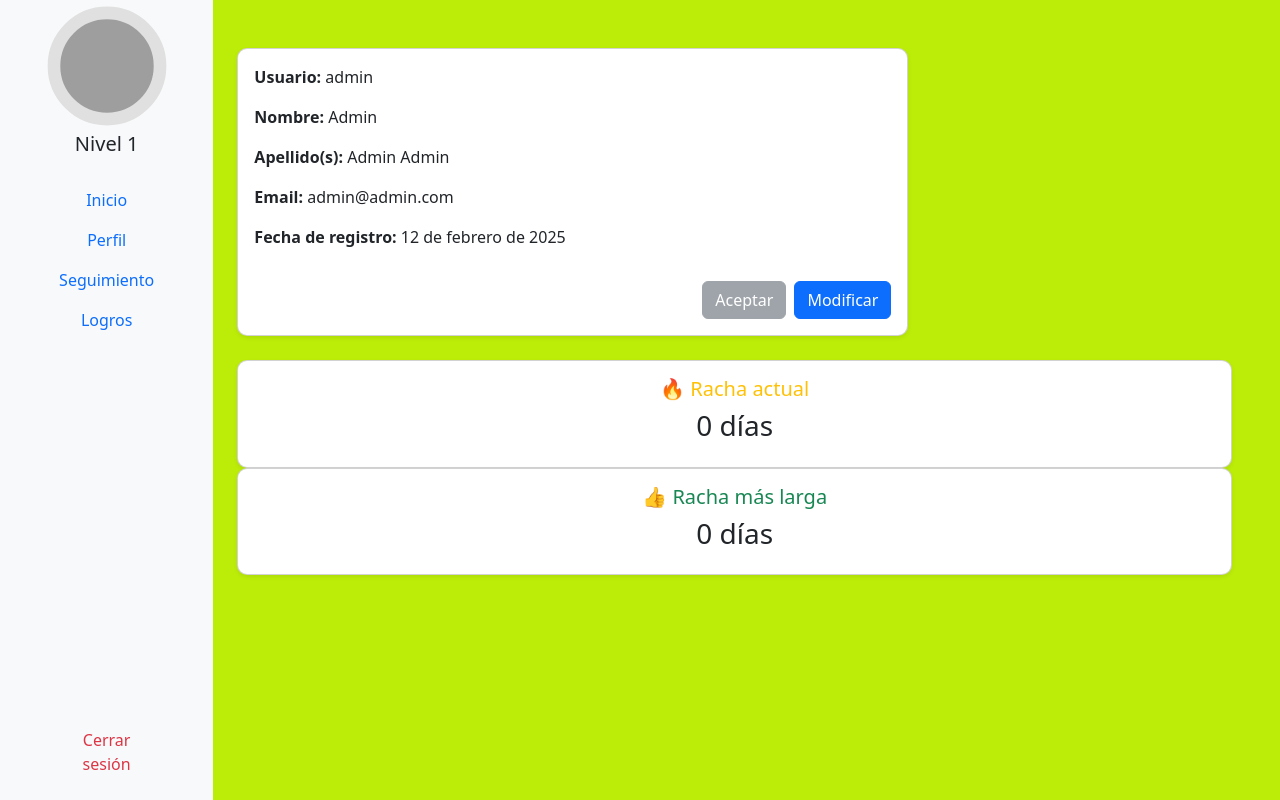
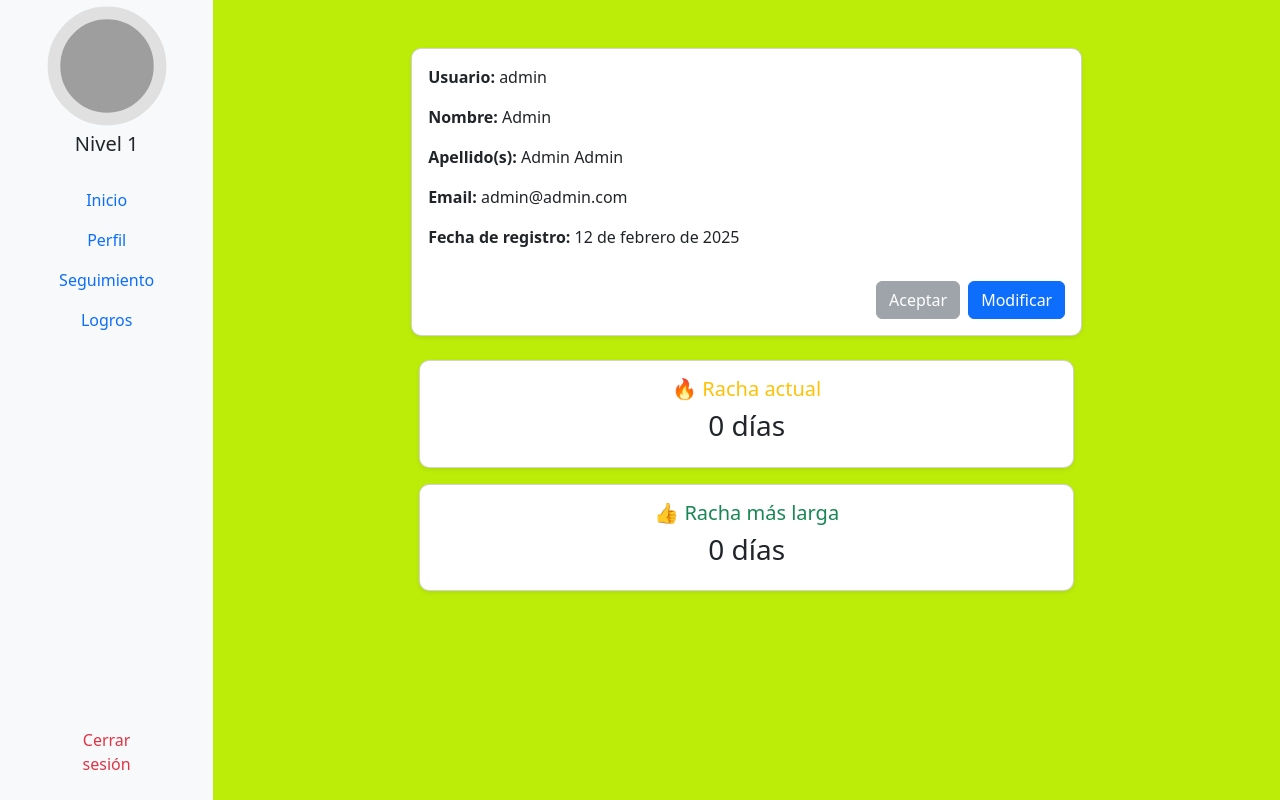
Before and after one commit to msuafue034/projectoPersonal, a Django app: page /perfil/ in a window 1280 px wide. Run offline with Django 5.2, Linux system fonts and the light colour scheme; a user stored in the database is signed in; grey boxes are pictures that could not be loaded.

Commit message:
13/02 - VOLVER A AJUSTAR PERFIL

```diff
--- a/fitt/templates/fitt/perfil/perfil.html
+++ b/fitt/templates/fitt/perfil/perfil.html
@@ -44,10 +44,10 @@
 
         <!-- PERFIL -->
         <main class="col-md-9 ms-sm-auto col-lg-10 px-md-4">
-            <div class="row mt-5 d-flex flex-column justify-content-center" id="perfilUsuario">
+            <div class="row mt-5 d-flex flex-column align-items-center" id="perfilUsuario">
                 <!-- DATOS DE USUARIO -->
-                <div class="col-md-12 col-lg-8">
-                    <div class="card p-3 shadow-sm w-100 mx-auto" id="datosUsuario">
+                <div class="col-md-8 mx-auto">
+                    <div class="card p-3 shadow-sm w-100" id="datosUsuario">
                         <p><strong>Usuario:</strong> {{ usuario.username }}</p>
                         <p><strong>Nombre:</strong> {{ usuario.nombre }}</p>
                         <p><strong>Apellido(s):</strong> {{ usuario.apellidos }}</p>
@@ -62,14 +62,14 @@
                 </div>
 
                 <!-- RACHAS -->
-                <div class="row mt-4 d-flex flex-column" id="containerRacha">
-                    <div class="col-md-12 d-flex flex-column">
+                <div class="row mt-4 d-flex flex-column align-items-center" id="containerRacha">
+                    <div class="col-md-8 mx-auto d-flex flex-column">
                         <div class="card p-3 text-center shadow-sm w-100">
                             <h5 class="text-warning">🔥 Racha actual</h5>
                             <h3>{{ usuario.racha }} días</h3>
                         </div>
                     </div>
-                    <div class="col-md-12 d-flex flex-column">
+                    <div class="col-md-8 mx-auto d-flex flex-column mt-3">
                         <div class="card p-3 text-center shadow-sm w-100">
                             <h5 class="text-success">👍 Racha más larga</h5>
                             <h3>{{ usuario.record }} días</h3>
@@ -78,6 +78,7 @@
                 </div>
             </div>
         </main>
+
     </div>
 </div>
 {% endblock %}
```
Also changed, not shown: proyectoPersonal/db.sqlite3.
